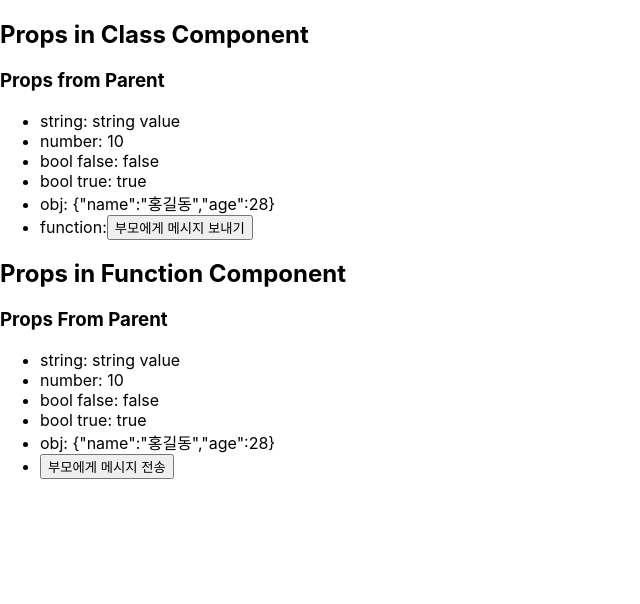
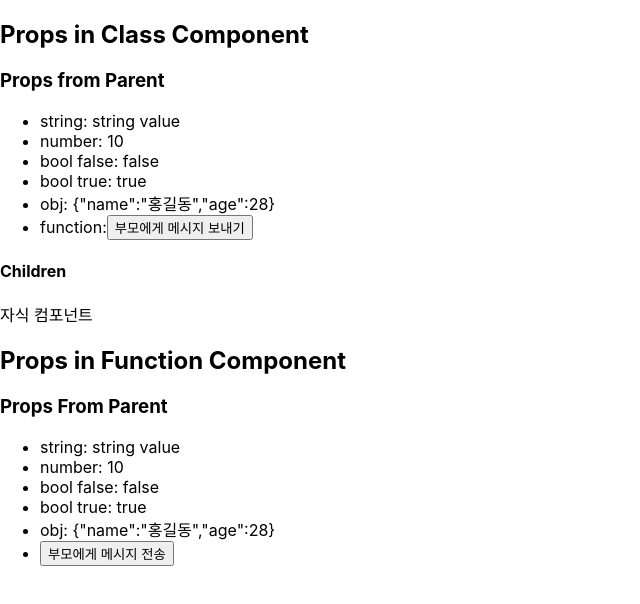
Before and after one commit to kanglaeheon/react-practice, a React (Create React App) app in the folder cra/: page / in a window 1280 px wide. Shown: the top 604 px of the page, without its empty margins (0-640 px from the left). Built offline with nearby package versions, Linux system fonts and the light colour scheme.

Commit message:
Props로 Children 전달

```diff
--- a/cra/src/App.props.jsx
+++ b/cra/src/App.props.jsx
@@ -19,7 +19,10 @@ function App() {
                     age: 28
                 }}
                 prop_func={ messageFromChild }
-                />
+                >
+                <h4>Children</h4>
+                <p>자식 컴포넌트</p>
+            </PropClass>
             <h2>Props in Function Component</h2>
             <PropFunc
                 prop_str="string value"
--- a/cra/src/components/PropClass.jsx
+++ b/cra/src/components/PropClass.jsx
@@ -44,4 +44,12 @@ class PropClass extends Component {
     }
 }
 
+//  객체로 props 전달할 때, 객체의 내부 필드 타입을 지정할 수 있다
+PropClass.propTypes = {
+    prop_obj: PropTypes.shape({
+        name: PropTypes.string, //  name은 string
+        age: PropTypes.number   //  age는 number
+    })   //  내부 필드 타입을 지정할 수 있다.
+}
+
 export default PropClass;
```
